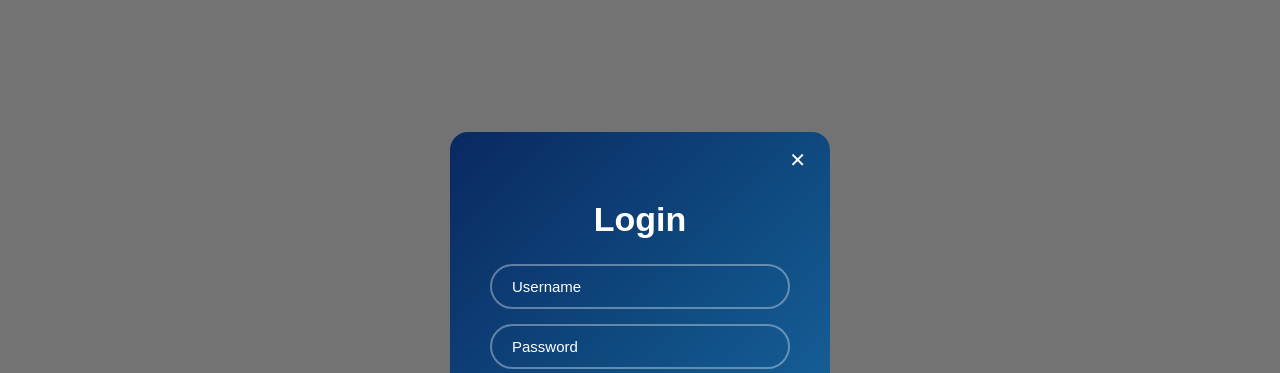
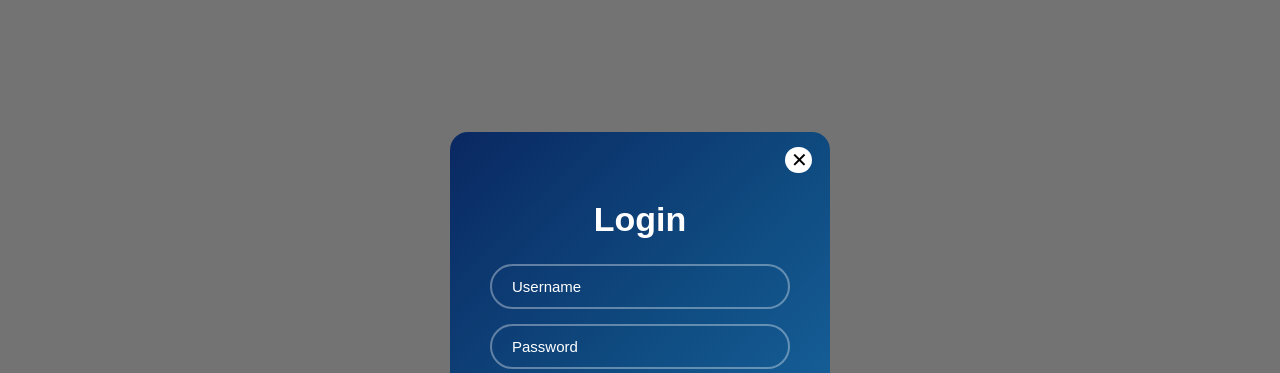
Before and after one commit to princecrayner/six, a Flask app: page / in a window 1280 px wide. Shown: the part 51-424 px from the top of the page. Run offline with Flask 3, Linux system fonts and the light colour scheme; data that the repository does not hold is empty.

Commit message:
project update

```diff
--- a/static/style.css
+++ b/static/style.css
@@ -246,7 +246,14 @@ button:hover {
   right: 18px;
   font-size: 20px;
   cursor: pointer;
-  background: none;
+  background: white;
   border: none;
-  color: #fff;
+  color: black;
+  border-radius: 100px;
+  width: 27px;
 }
+
+.close-btn:hover {
+  background-color: blue;
+  color: white;
+}
```
